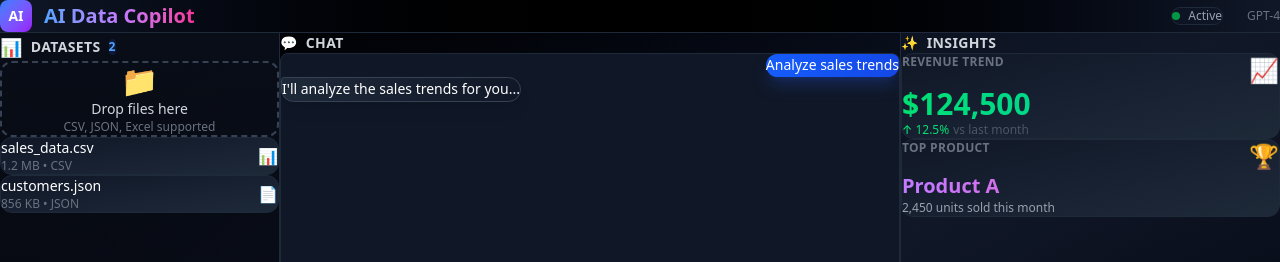
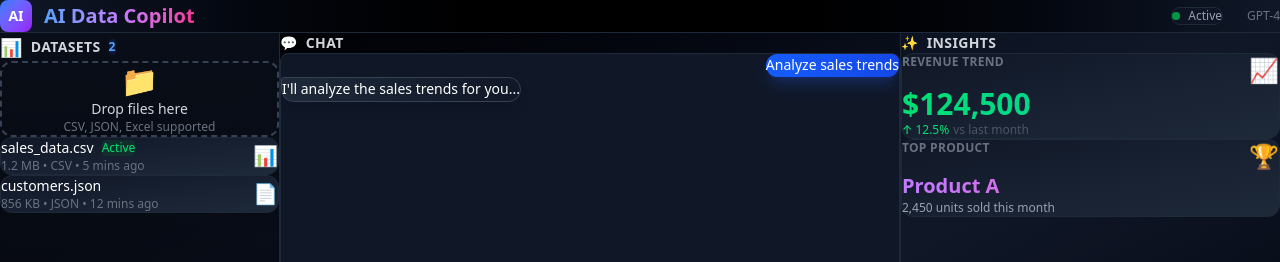
Before and after one commit to Prajwal0422/AI-Copilot-for-Data-Analysis, a Next.js app in the folder frontend/: page / in a window 1280 px wide. Shown: the top 262 px of the page. Built offline with nearby package versions, Linux system fonts and the light colour scheme.

Commit message:
feat: add status badge and timestamps to dataset cards

```diff
--- a/frontend/app/page.tsx
+++ b/frontend/app/page.tsx
@@ -47,20 +47,23 @@ export default function Home() {
           <div className="space-y-2">
             <div className="bg-gradient-to-br from-gray-900 to-gray-800 rounded-xl p-3 border border-gray-800 hover:border-blue-600 hover:shadow-lg hover:shadow-blue-900/20 transition-all cursor-pointer group">
               <div className="flex items-center justify-between">
-                <div>
-                  <div className="text-sm font-medium group-hover:text-blue-400 transition-colors">sales_data.csv</div>
-                  <div className="text-xs text-gray-500 mt-1">1.2 MB • CSV</div>
+                <div className="flex-1">
+                  <div className="flex items-center gap-2">
+                    <div className="text-sm font-medium group-hover:text-blue-400 transition-colors">sales_data.csv</div>
+                    <span className="text-xs bg-green-900/30 text-green-400 px-1.5 py-0.5 rounded">Active</span>
+                  </div>
+                  <div className="text-xs text-gray-500 mt-1">1.2 MB • CSV • 5 mins ago</div>
                 </div>
-                <div className="text-gray-600 group-hover:text-blue-500 transition-colors">📊</div>
+                <div className="text-gray-600 group-hover:text-blue-500 transition-colors text-xl">📊</div>
               </div>
             </div>
             <div className="bg-gradient-to-br from-gray-900 to-gray-800 rounded-xl p-3 border border-gray-800 hover:border-purple-600 hover:shadow-lg hover:shadow-purple-900/20 transition-all cursor-pointer group">
               <div className="flex items-center justify-between">
-                <div>
+                <div className="flex-1">
                   <div className="text-sm font-medium group-hover:text-purple-400 transition-colors">customers.json</div>
-                  <div className="text-xs text-gray-500 mt-1">856 KB • JSON</div>
+                  <div className="text-xs text-gray-500 mt-1">856 KB • JSON • 12 mins ago</div>
                 </div>
-                <div className="text-gray-600 group-hover:text-purple-500 transition-colors">📄</div>
+                <div className="text-gray-600 group-hover:text-purple-500 transition-colors text-xl">📄</div>
               </div>
             </div>
           </div>
```
